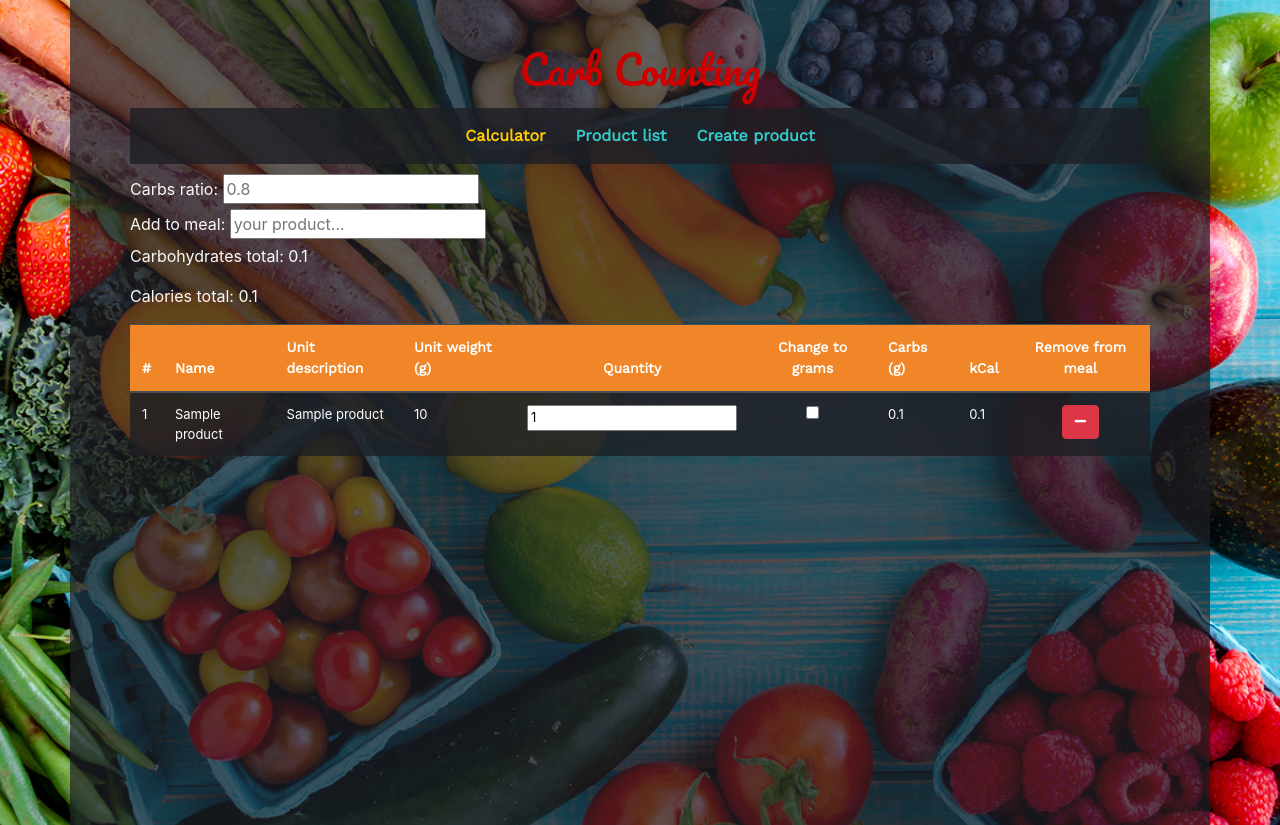
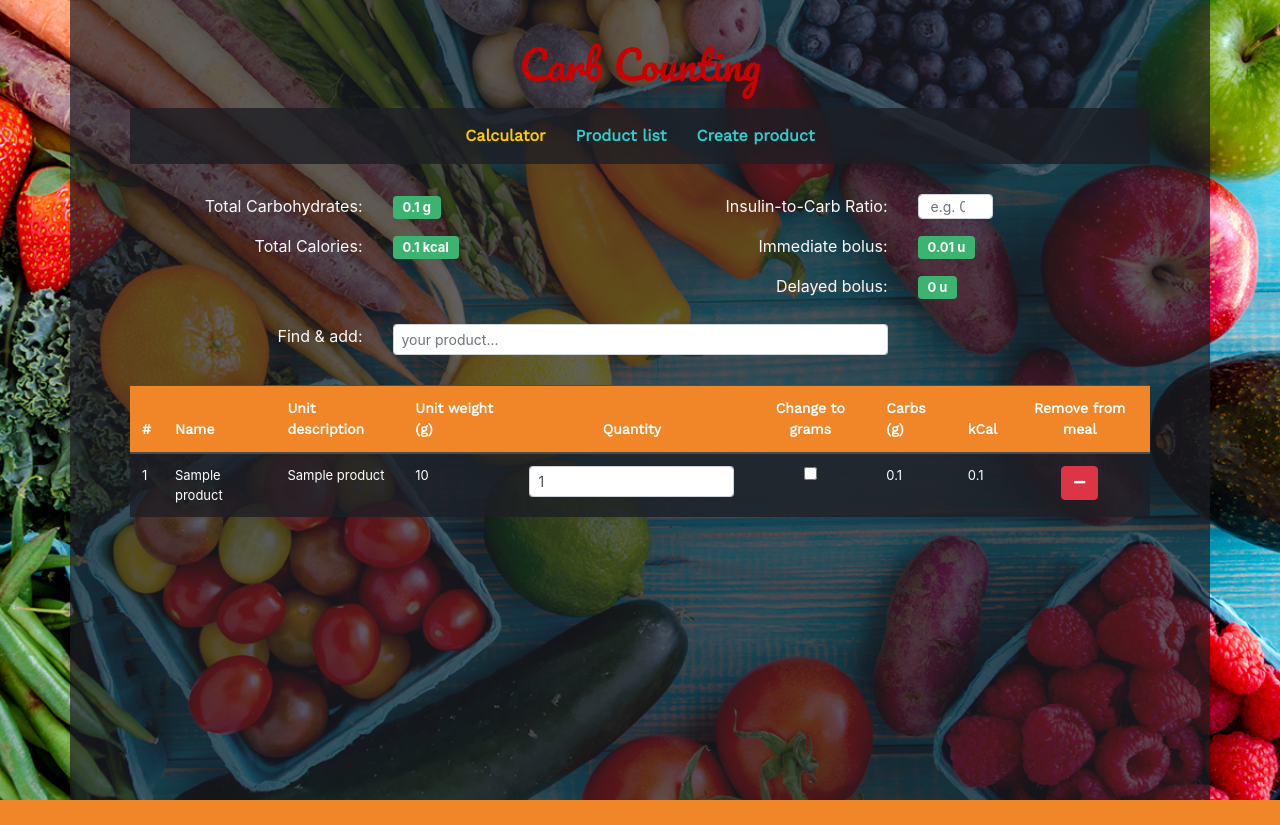
Before and after one commit to monbird/carb_count, a Django app: page /carb-count/ in a window 1280 px wide. After the commit the page ends 800 px from the top, so only its background shows below. Run offline with Django 3.2, Linux system fonts and the light colour scheme; tables that the repository leaves empty hold one stand-in row (values such as "Sample post"); some libraries are stand-ins or nearby versions.

Commit message:
design calculator html, add boluses calculation, search bar js logic, save ratio js

```diff
--- a/carb_count/static/css/carb_count.css
+++ b/carb_count/static/css/carb_count.css
@@ -23,7 +23,7 @@
 #content-wrapper {
     background-color: rgba(29, 30, 37, 0.7);
     margin: 0 auto;
-    padding: 45px 60px;
+    padding: 40px 60px;
 }
 
 header {
@@ -34,6 +34,7 @@
     font-family: 'Pacifico', cursive;
     color: #CC0000;
     text-align: center;
+    padding-bottom: 5px;
 }
 
 nav {
@@ -86,9 +87,38 @@
     color: white;
 }
 
+.badge-custom {
+    background-color: rgb(60, 179, 113);
+    padding: 5px 10px;
+    font-size: 13px;
+}
+
+#ratio {
+    font-size: 14px;
+    height: 25px;
+    max-width: 75px;
+}
+
+#ratio-label {
+    margin-bottom: 16px;
+}
+
+.find-add-row {
+    margin-top: 10px;
+    margin-bottom: 29px;
+}
+
+.calculator-row {
+    margin-top: 30px;
+}
+
 .table-fix-head {
     overflow-y: auto;
     height: 57vh;
+}
+
+.table-fix-head-calc {
+    height: 40vh !important;
 }
 
 .table-fix-head thead th {
@@ -187,4 +217,21 @@
 
 .align-center {
     text-align: center;
+    vertical-align: middle;
 }
+
+.input-grams {
+    font-size: 30px;
+}
+
+#prod_list_table {
+    margin-top: 20px;
+}
+
+.ui-menu-item {
+    cursor: pointer;
+}
+
+#empty-meal {
+    color: #f08628;
+}
--- a/carb_count/templates/carb_count/calculator.html
+++ b/carb_count/templates/carb_count/calculator.html
@@ -3,23 +3,63 @@
 {% block messages %}{% endblock %}
 
 {% block content %}
-    <div>
-        <div>
-            <label for="ratio">Carbs ratio:</label>
-            <input id="ratio" type="number" min="0" step="0.1" placeholder="0.8">
+    <div class="row calculator-row">
+        <div class="col-lg-6">
+            <div class="row">
+                <div class="col-8 col-sm-6">
+                    <p class="float-right">Total Carbohydrates:</p>
+                </div>
+                <div class="col-4 col-sm-6">
+                    <div class="badge badge-custom"><span class="output-carbs-total">?</span> g</div>
+                </div>
+            </div>
+            <div class="row">
+                <div class="col-8 col-sm-6">
+                    <p class="float-right">Total Calories:</p>
+                </div>
+                <div class="col-4 col-sm-6">
+                    <div class="badge badge-custom"><span class="output-calories-total">?</span> kcal</div>
+                </div>
+            </div>
         </div>
-        <div>
-            <label for="product-search">Add to  meal:</label>
-            <input id="product-search" placeholder="your product...">
+        <div class="col-lg-6">
+            <div class="row">
+                <div class="col-8 col-sm-6">
+                    <label id="ratio-label" class="float-right" for="ratio">Insulin-to-Carb Ratio:</label>
+                </div>
+                <div class="col-4 col-sm-6">
+                    <input id="ratio" class="form-control col-12 col-sm-6" type="number" value="{{ request.session.ratio }}" min="0" step="0.1" placeholder="e.g. 0.8" onchange="calculate_boluses(); save_ratio();">
+                </div>
+            </div>
+            <div class="row">
+                <div class="col-8 col-sm-6">
+                    <p class="float-right">Immediate bolus:</p>
+                </div>
+                <div class="col-4 col-sm-6">
+                    <div class="badge badge-custom"><span class="output-immediate-bolus">?</span> u</div>
+                </div>
+            </div>
+            <div class="row">
+                <div class="col-8 col-sm-6">
+                    <p class="float-right">Delayed bolus:</p>
+                </div>
+                <div class="col-4 col-sm-6">
+                    <div class="badge badge-custom"><span class="output-delayed-bolus">?</span> u</div>
+                </div>
+            </div>
+        </div>
+    </div>
+    <div class="row find-add-row">
+        <div class="col-lg-3">
+            <label class="float-lg-right" for="product-search">Find & add:</label>
+        </div>
+        <div class="col-lg-6">
+            <input id="product-search" class="form-control form-control-sm" placeholder="your product...">
         </div>
     </div>
 
-    <div>
-        <p>Carbohydrates total: <span class="output-carbs-total">?</span></p>
-        <p>Calories total: <span class="output-calories-total">?</span></p>
-    </div>
-
-    <div class="table-responsive table-fix-head">
+    {% if products %}
+    <div class="table-responsive table-fix-head table-fix-head-calc">
         <table class="table table-dark table-hover" id="meal-table">
             <thead>
                 <tr>
@@ -42,10 +82,10 @@
                         <td>{{ product.unit_name|truncatechars:15 }}</td>
                         <td>{{ product.unit_weight.normalize }}</td>
                         <td class="align-center">
-                            <input class="input-quantity" type="number" min="0" step="1" value="1" onchange="calculate(this)">
+                            <input class="input-quantity form-control form-control-sm" type="number" min="0" step="1" value="1" onchange="calculate(this)">
                         </td>
-                        <td  class="align-center">
-                            <input class="input-grams" type="checkbox" onchange="calculate(this)">
+                        <td class="align-center">
+                                <input class="input-grams" type="checkbox" onchange="calculate(this)">
                         </td>
                         <td class="output-carbs"></td>
                         <td class="output-calories"></td>
@@ -57,27 +97,56 @@
                                 </button>
                             </form>
                         </td>
+                    </tr>
                 {% endfor %}
             </tbody>
         </table>
     </div>
+    {% else %}
+    <div id="empty-meal" class="alert text-center">
+        <h4>Meal is empty. Add your products to calculate totals.</h4>
+    </div>
+    {% endif %}
 
     <script>
-        var tags = [
-        "ActionScript", "AppleScript", "Asp", "BASIC", "C", "C++",
-        "Clojure", "COBOL", "ColdFusion", "Erlang", "Fortran",
-        "Groovy", "Haskell", "Java", "JavaScript", "Lisp", "Perl",
-        "PHP", "Python", "Ruby", "Scala", "Scheme"
-         ];
-
         $(document).ready(function() {
             $("#product-search").autocomplete({
-                source: tags
-            });
+                source: '{% url 'product_search' %}',
+                minLength: 2,
+                select: function(event, ui) {
+                    event.preventDefault();
+                    $.ajax({
+                        type: "POST",
+                        url: '{% url 'add_to_meal' pk=99 %}'.replace(99, ui.item.value),
+                        data: {
+                            'csrfmiddlewaretoken': '{{ csrf_token }}'
+                        },
+                        success: function(data) {
+                            location.reload();
+                        }
+                    });
+                },
+            }).data("ui-autocomplete")._renderItem = function (ul, item) {
+                if(!item.selectable) {
+                    return $('<li class="ui-state-disabled">')
+                    .append("<a disabled>" + item.label + "</a>")
+                    .appendTo(ul);
+                }else{
+                    return $("<li>")
+                    .append("<a>" + item.label + "</a>")
+                    .appendTo(ul);
+                }
+            };
         });
     </script>
+
     <script>
-        function calculate(caller) {
+        var totals = {
+            'carbs': 0,
+            'calories': 0
+        };
+
+        function calculate(caller, no_totals) {
             // prepare
             var product_row = $(caller).closest('tr');
             var product_data = product_row.data();
@@ -102,26 +171,62 @@
             output_calories = Math.round(10 * output_calories) / 10;
             target_calories.text(output_calories);
 
-            calculate_totals();
+            if(!no_totals) {
+                calculate_totals();
+                calculate_boluses();
+            }
         }
 
         function calculate_totals() {
-            var totals = {
-                'carbs': 0,
-                'calories': 0
-            };
+            totals['carbs'] = 0;
+            totals['calories'] = 0;
             $('#meal-table').find('tbody').find('tr').each(function(i, tr) {
                var product_carbs = $(tr).find('.output-carbs').text();
                var product_calories = $(tr).find('.output-calories').text();
                totals['carbs'] += parseFloat(product_carbs);
                totals['calories'] += parseFloat(product_calories);
             });
-            $('.output-carbs-total').text(totals['carbs']);
-            $('.output-calories-total').text(totals['calories']);
+            var rounded_carbs = Math.round(totals['carbs'] * 100) / 100;
+            $('.output-carbs-total').text(rounded_carbs);
+            var rounded_calories = Math.round(totals['calories'] * 100) / 100;
+            $('.output-calories-total').text(rounded_calories);
+        }
+
+        function calculate_boluses() {
+            var ratio = parseFloat($('#ratio').val());
+            if(isNaN(ratio) || ratio < 0) {
+                ratio = 1;
+            }
+            var immediate_b = ratio * totals['carbs'] / 10;
+            immediate_b = Math.round(immediate_b * 100) / 100;
+            var delayed_b = (totals['calories'] - 4 * totals['carbs']) / 100;
+            delayed_b = Math.round(delayed_b * 100) / 100;
+            $('.output-immediate-bolus').text(immediate_b);
+            $('.output-delayed-bolus').text(delayed_b);
+        }
+
+        function save_ratio() {
+           var ratio = parseFloat($('#ratio').val());
+           console.log(ratio);
+           if(!isNaN(ratio) && ratio >= 0) {
+                $.ajax({
+                    type: "POST",
+                    url: '{% url 'calculator' %}',
+                    data: {
+                        'csrfmiddlewaretoken': '{{ csrf_token }}',
+                        'ratio': ratio
+                    }
+                });
+            }
         }
 
         $(document).ready(function() {
-            $(".input-quantity").change();
+            $('#meal-table').find('tbody').find('tr').each(function(i, tr) {
+                var caller = $(tr).find('.input-quantity');
+                calculate(caller, true);
+            });
+            calculate_totals();
+            calculate_boluses();
         });
     </script>
 {% endblock %}
--- a/carb_count/templates/carb_count/product_form.html
+++ b/carb_count/templates/carb_count/product_form.html
@@ -36,7 +36,7 @@
         {% if edit_mode %}
             <div class="form-row justify-content-md-center">
                 <div class="col-md-auto pl-md-3">
-                    <a href="{% url 'product_list' %}" class="btn" id="cancel-changes">Go back without making changes</a>
+                    <a href="{% url 'product_list' %}" class="btn" id="cancel-changes">Cancel</a>
                 </div>
                 <div class="col-md-auto pr-md-3">
                     <button type="submit" class="btn">Save</button>
--- a/carb_count/templates/carb_count/product_list.html
+++ b/carb_count/templates/carb_count/product_list.html
@@ -1,15 +1,15 @@
 {% extends 'carb_count/base.html' %}
 
 {% block content %}
-    <div class="table-responsive table-fix-head">
+    <div id="prod_list_table" class="table-responsive table-fix-head">
         <table class="table table-dark table-hover">
             <thead>
                 <tr>
                     <th>#</th>
                     <th>Name</th>
                     <th>Carbs (g)</th>
-                    <th>Fats (g)</th>
-                    <th>Proteins (g)</th>
+                    <th>Fat (g)</th>
+                    <th>Protein (g)</th>
                     <th>kCal</th>
                     <th>Unit description</th>
                     <th>Unit weight&nbsp;(g)</th>
```
